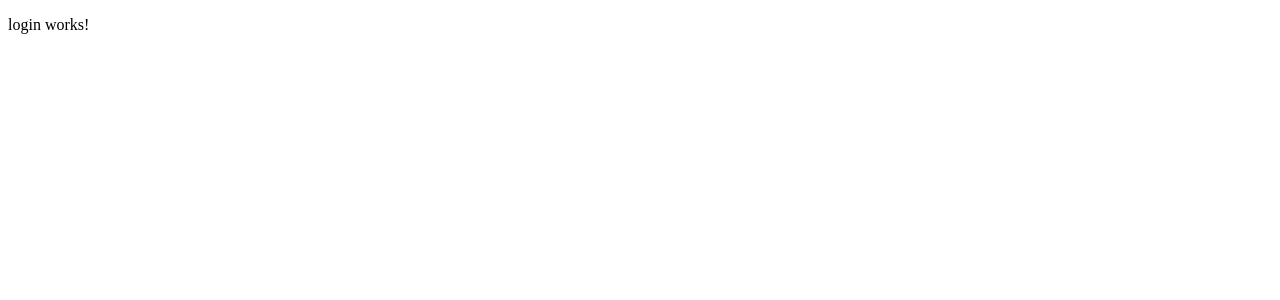
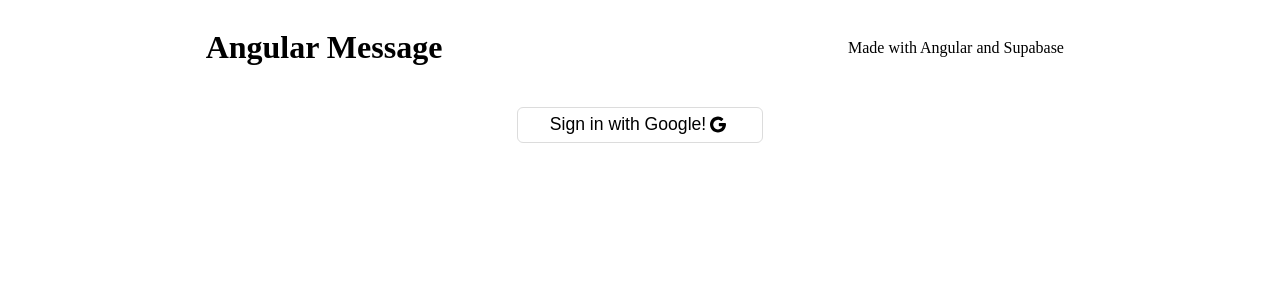
Before and after one commit to whit33y/Angular-message, an Angular app: page / in a window 1280 px wide. Shown: the top 300 px of the page. Built offline with nearby package versions, Linux system fonts and the light colour scheme; no server answers.

Commit message:
Created header and added some basic styles

```diff
--- a/src/app/app.component.html
+++ b/src/app/app.component.html
@@ -1,2 +1,2 @@
-
+<app-header />
 <router-outlet />
--- a/src/app/app.component.ts
+++ b/src/app/app.component.ts
@@ -1,10 +1,11 @@
 import { Component } from '@angular/core';
 import { RouterOutlet } from '@angular/router';
+import { HeaderComponent } from "./components/header/header.component";
 
 @Component({
   selector: 'app-root',
   standalone: true,
-  imports: [RouterOutlet],
+  imports: [RouterOutlet, HeaderComponent],
   templateUrl: './app.component.html',
   styleUrl: './app.component.css'
 })
--- /dev/null
+++ b/src/app/components/header/header.component.css
@@ -0,0 +1,18 @@
+.header{
+    display: flex;
+    justify-content: space-between;
+    align-items: center;
+    margin-bottom: 1.2rem;
+}
+
+.left{
+    display: flex;
+    justify-content: center;
+    width: 50%;
+}
+
+.right{
+    display: flex;
+    justify-content: center;
+    width: 50%;
+}
--- /dev/null
+++ b/src/app/components/header/header.component.html
@@ -0,0 +1,4 @@
+<div class="header">
+    <div class="left"><h1>Angular Message</h1></div>
+    <div class="right"><p>Made with Angular and Supabase</p></div>
+</div>
--- a/src/app/pages/login/login.component.css
+++ b/src/app/pages/login/login.component.css
@@ -0,0 +1,26 @@
+.container{
+    display: flex;
+    justify-content: center;
+}
+
+.button_login{
+    display: flex;
+    align-items: center;
+    background-color: #fff;
+    border: 1px solid gainsboro;
+    padding: 0.4rem 2rem;
+    font-size: 1.1rem;
+    cursor: pointer;
+    border-radius: 6px;
+    transition: all 200ms;
+}
+
+.button_login:hover{
+    background-color: gainsboro;
+    opacity: 0.7;
+    color: blue;
+}
+
+.button_login svg{
+    height: 1.2rem;
+}
--- a/src/app/pages/login/login.component.html
+++ b/src/app/pages/login/login.component.html
@@ -1 +1,8 @@
-<p>login works!</p>
+<div class="container">
+<button (click)="handleAuth()" class="button_login">Sign in with Google!
+    <svg  xmlns="http://www.w3.org/2000/svg"  width="24"  height="24"  viewBox="0 0 24 24"  fill="currentColor"  class="icon icon-tabler icons-tabler-filled icon-tabler-brand-google">
+        <path stroke="none" d="M0 0h24v24H0z" fill="none"/>
+        <path d="M12 2a9.96 9.96 0 0 1 6.29 2.226a1 1 0 0 1 .04 1.52l-1.51 1.362a1 1 0 0 1 -1.265 .06a6 6 0 1 0 2.103 6.836l.001 -.004h-3.66a1 1 0 0 1 -.992 -.883l-.007 -.117v-2a1 1 0 0 1 1 -1h6.945a1 1 0 0 1 .994 .89c.04 .367 .061 .737 .061 1.11c0 5.523 -4.477 10 -10 10s-10 -4.477 -10 -10s4.477 -10 10 -10z" />
+    </svg>
+</button>
+</div>
--- a/src/app/pages/login/login.component.ts
+++ b/src/app/pages/login/login.component.ts
@@ -1,4 +1,5 @@
-import { Component } from '@angular/core';
+import { Component, inject } from '@angular/core';
+import { AuthService } from '../../services/auth.service';
 
 @Component({
   selector: 'app-login',
@@ -8,5 +9,9 @@ import { Component } from '@angular/core';
   styleUrl: './login.component.css'
 })
 export class LoginComponent {
+private auth = inject(AuthService);
 
+async handleAuth(){
+  const response = await this.auth.signInWithGoogle()
 }
+}
```
Also changed, not shown: src/app/components/header/header.component.ts (added, +12 -0 lines).
